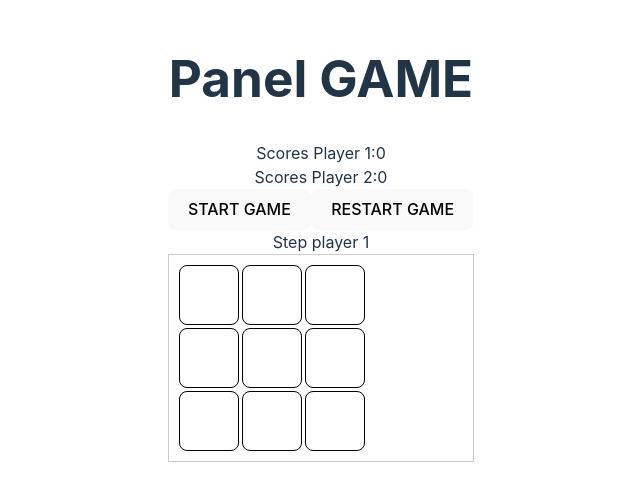
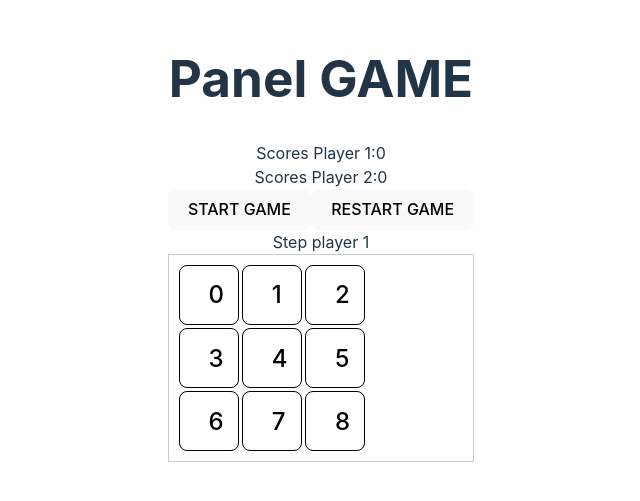
Before and after one commit to AlexandrSherbina/tic-tac-toe-react, a React (Vite) app: page / in a window 1280 px wide. Shown: the part 161-662 px from the top of the page, without its empty margins (319-959 px from the left). Built offline with nearby package versions, Linux system fonts and the light colour scheme.

Commit message:
added rangeArray

```diff
--- a/src/field-component/BoardComponent.tsx
+++ b/src/field-component/BoardComponent.tsx
@@ -1,13 +1,15 @@
 import React, { useState } from "react";
 import "./BoardComponent.css";
+import rangeArray from "../utils/array-fill";
 interface CellProps {
   id: number;
-  value: string;
+  value: string | number;
   onClick: () => void;
-  title: string;
+  title: string | number;
 }
 
 const Cell: React.FC<CellProps> = ({ id, value, onClick }) => {
+  console.log("value: ", value);
   return (
     <button
       className="btn-board-cell"
@@ -21,7 +23,8 @@ const Cell: React.FC<CellProps> = ({ id, value, onClick }) => {
 };
 
 const BoardComponent: React.FC = () => {
-  const [cells, setCells] = useState<string[]>(Array(9).fill(""));
+  // const [cells, setCells] = useState<string[]>(Array(9).fill(""));
+  const [cells, setCells] = useState<string[] | number[]>(rangeArray(0, 8));
 
   const handleClick = (index: number) => {
     // Логика игры, обновление массива cells
--- /dev/null
+++ b/src/utils/array-fill.tsx
@@ -0,0 +1,3 @@
+export default function rangeArray(start: number, end: number) {
+  return Array.from({ length: end - start + 1 }, (_, index) => start + index);
+}
```
